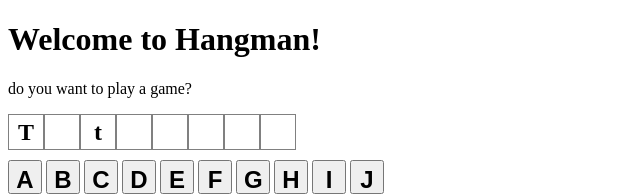
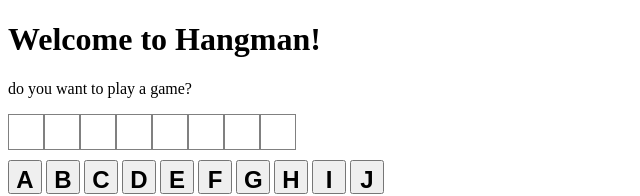
Before and after one commit to FadiZahhar/hangman-training, a React (Create React App) app in the folder hangman/: page / in a window 1280 px wide. Shown: the top 196 px of the page, without its empty margins (0-640 px from the left). Built offline with nearby package versions, Linux system fonts and the light colour scheme.

Commit message:
child communicate with parent and functinality done

```diff
--- a/hangman/src/button-grid.js
+++ b/hangman/src/button-grid.js
@@ -1,6 +1,6 @@
 import Button from './button';
 
-export default function ({ letterGuest, isShown }) {
+export default function ({ letterGuessed }) {
 
     let letters = ['A', 'B', 'C', 'D', 'E', 'F', 'G', 'H', 'I', 'J', 'K', 'L', 'M', 'N', 'O', 'P', 'K', 'R', 'S', 'T', 'U', 'W', 'X', 'Y', 'Z'];
 
@@ -8,6 +8,7 @@ export default function ({ letterGuest, isShown }) {
         <Button
             value={letter}
             key={index}
+            onClick={letterGuessed}
         />
     ));
 
--- a/hangman/src/button.js
+++ b/hangman/src/button.js
@@ -1,6 +1,6 @@
 import { useState } from 'react';
 
-export default function ({ value }) {
+export default function ({ value, onClick }) {
     const [isClicked, setIsClicked] = useState(false)
     let className = 'button';
 
@@ -9,6 +9,7 @@ export default function ({ value }) {
     }
     function clickHandler() {
         setIsClicked(true);
+        onClick(value)
     }
 
     console.log('button');
--- a/hangman/src/game-board.js
+++ b/hangman/src/game-board.js
@@ -1,13 +1,21 @@
+import { useState } from 'react';
 import LetterGrid from './letter-grid';
 import ButtonGrid from "./button-grid";
 export default function ({ secretWord }) {
+    const [guessedLetters, setGuessedLetters] = useState([])
+    const letterGuessedHandler = function (letter) {
+        let val = letter.toLowerCase();
+
+        setGuessedLetters(prev => [...prev, val]);
+
+    }
 
     return (
         <div>
             <LetterGrid
                 secretWord={secretWord}
-                guessedLetters={['a', 'r', 't', 'j']} />
-            <ButtonGrid />
+                guessedLetters={guessedLetters} />
+            <ButtonGrid letterGuessed={letterGuessedHandler} />
         </div>
     )
 }
```
